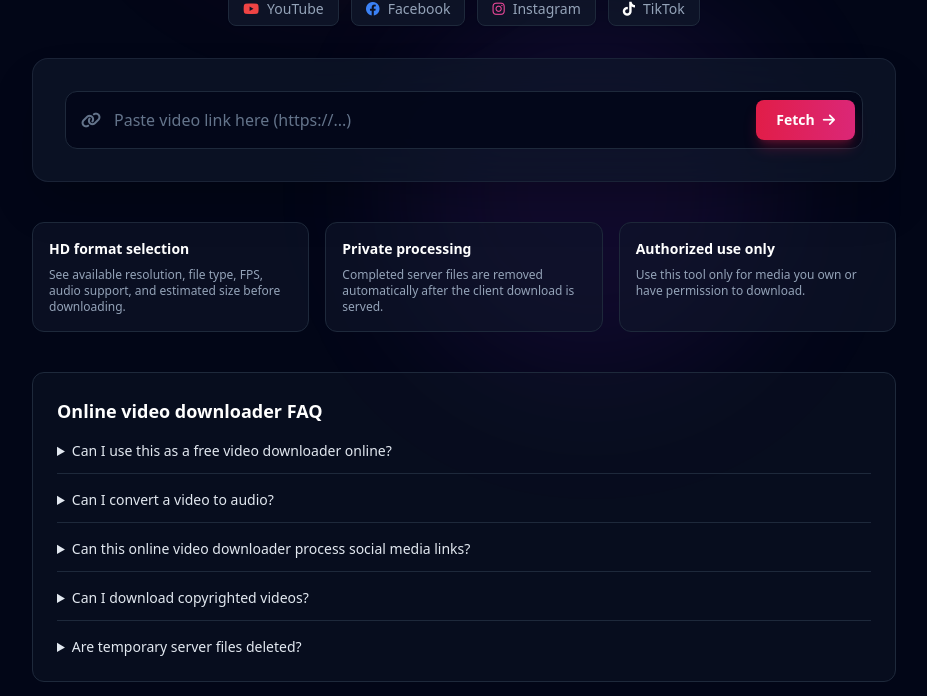
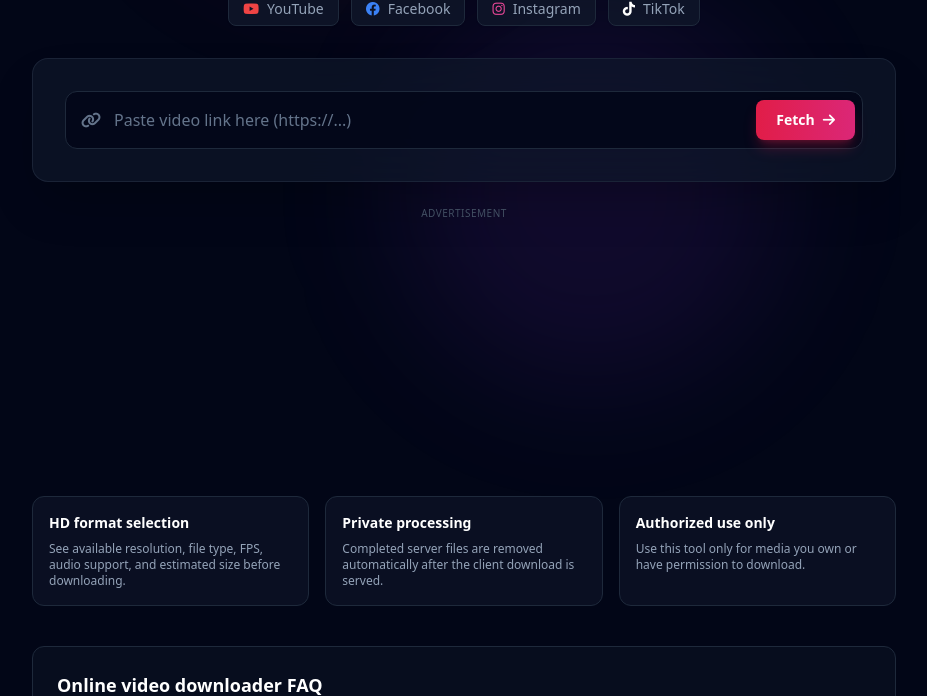
Before and after one commit to RomeoMurmu/free-video-downloader, a Flask app: page / in a window 1280 px wide. Shown: the part 415-1111 px from the top of the page, without its empty margins (176-1103 px from the left). Run offline with Flask 3, Linux system fonts and the light colour scheme; some libraries are stand-ins or nearby versions.

Commit message:
Add 300x250 Adsterra banner

```diff
--- a/templates/index.html
+++ b/templates/index.html
@@ -154,6 +154,22 @@
                         </tbody>
                     </table>
                 </div>
+            </div>
+        </div>
+
+        <div class="w-full mt-6 flex justify-center" aria-label="Advertisement">
+            <div class="w-[300px] min-h-[250px] overflow-hidden rounded-lg">
+                <span class="mb-1 block text-center text-[10px] uppercase tracking-wider text-slate-600">Advertisement</span>
+                <script>
+                  atOptions = {
+                    'key' : 'de7b7d7e86befd156d9ae1dc51ef53ef',
+                    'format' : 'iframe',
+                    'height' : 250,
+                    'width' : 300,
+                    'params' : {}
+                  };
+                </script>
+                <script src="https://www.highrevenueformat.com/de7b7d7e86befd156d9ae1dc51ef53ef/invoke.js"></script>
             </div>
         </div>
 
```
